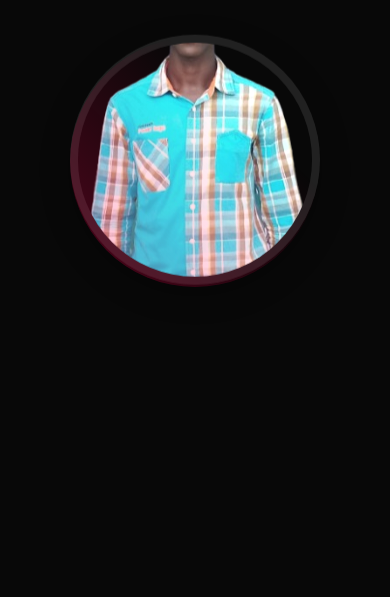
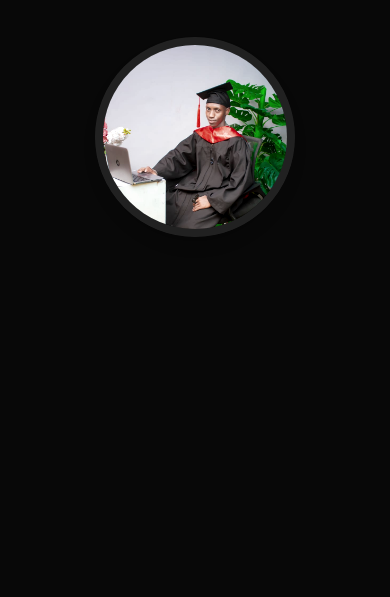
Before and after one commit to AMIRKIAYI/portoflio, a plain HTML site: page index.html in a window 390 px wide. Shown: the part 247-844 px from the top of the page. Drawn offline with Linux system fonts and the light colour scheme.

Commit message:
new updates

```diff
--- a/index.html
+++ b/index.html
@@ -32,7 +32,7 @@
         <h1>Hi, I'm <span>Amir</span><br>Osman from Kenya</h1>
       </div>
       <div class="profile-image-container">
-        <img src="images/pro2.png" alt="Amir Osman - UI/UX Designer" class="header-profile-image">
+        <img src="images/pro3.jpg" alt="Amir Osman - UI/UX Designer" class="header-profile-image">
         <div class="profile-highlight"></div>
       </div>
     </div>
--- a/style.css
+++ b/style.css
@@ -40,50 +40,33 @@ body {
   height: 650px;
 }
 
+/* Add this to your style.css */
+/* --- Desktop Styles (unchanged from your original) --- */
 .header-profile-image {
-  width: 100%;
-  height: 100%;
+  position: absolute;
+  right: 10%;
+  top: 50%;
+  transform: translateY(-50%);
+  width: 350px;
+  height: 650px;
+  border-radius: 20px;
   object-fit: cover;
-  border-radius: 20px;
-  position: relative;
-  z-index: 1;
-  transition: all 0.5s ease;
+  object-position: top center; /* Ensures face is always visible */
+
+  padding-top: 50px;
+   transition: all 0.5s ease;
   border: 8px solid rgba(255, 255, 255, 0.1);
   box-shadow: 0 10px 30px rgba(0, 0, 0, 0.3);
   filter: grayscale(20%) contrast(110%);
 }
+.header-profile-image:hover {
 
-.profile-highlight {
-  position: absolute;
-  width: 100%;
-  height: 100%;
-  border-radius: 20px;
-  background: linear-gradient(45deg, #ff004f, transparent 70%);
-  top: 0;
-  left: 0;
-  z-index: 2;
-  opacity: 0.3;
-  pointer-events: none;
-}
-
-.header-profile-image:hover {
-  transform: scale(1.02);
   filter: grayscale(0%) contrast(100%);
   box-shadow: 0 15px 40px rgba(255, 0, 79, 0.3);
 }
 
-/* Animation for subtle movement */
-@keyframes float {
-  0% { transform: translateY(0px); }
-  50% { transform: translateY(-10px); }
-  100% { transform: translateY(0px); }
-}
 
-.header-profile-image {
-  animation: float 6s ease-in-out infinite;
-}
-
-/* Responsive adjustments */
+/* --- Mobile Adjustments (preserving your exact layout request) --- */
 @media only screen and (max-width: 900px) {
   .header-content {
     flex-direction: column;
@@ -92,28 +75,38 @@ body {
 
   .header-text {
     width: 100%;
-    margin-top: 50px;
-  }
-
-  .profile-image-container {
-    width: 300px;
-    height: 300px;
-    margin: 40px auto 0;
+    margin-top: 50px; /* Exactly as you requested */
   }
 
   .header-profile-image {
-    border-radius: 50%;
-  }
-
-  .profile-highlight {
-    border-radius: 50%;
+    position: relative;
+    right: auto;
+    top: auto;
+    transform: none;
+    margin: 40px auto;
+    display: block;
+    width: 250px;
+    height: 250px;
+    border-radius: 50%; /* Circular crop */
+    object-position: top 25% center; /* Shows face clearly */
+    padding-top: 0;
   }
 }
 
 @media only screen and (max-width: 600px) {
-  .profile-image-container {
-    width: 250px;
-    height: 250px;
+  .header-text {
+    margin-top: 30%; /* Your original value */
+    font-size: 24px; /* Your original value */
+  }
+
+  .header-text h1 {
+    font-size: 36px; /* Your original value */
+  }
+
+  .header-profile-image {
+    width: 200px;
+    height: 200px;
+    object-position: top 30% center; /* Fine-tuned face position */
   }
 }
 .logo {
```
Also changed, not shown: images/pro3.jpg (added).
